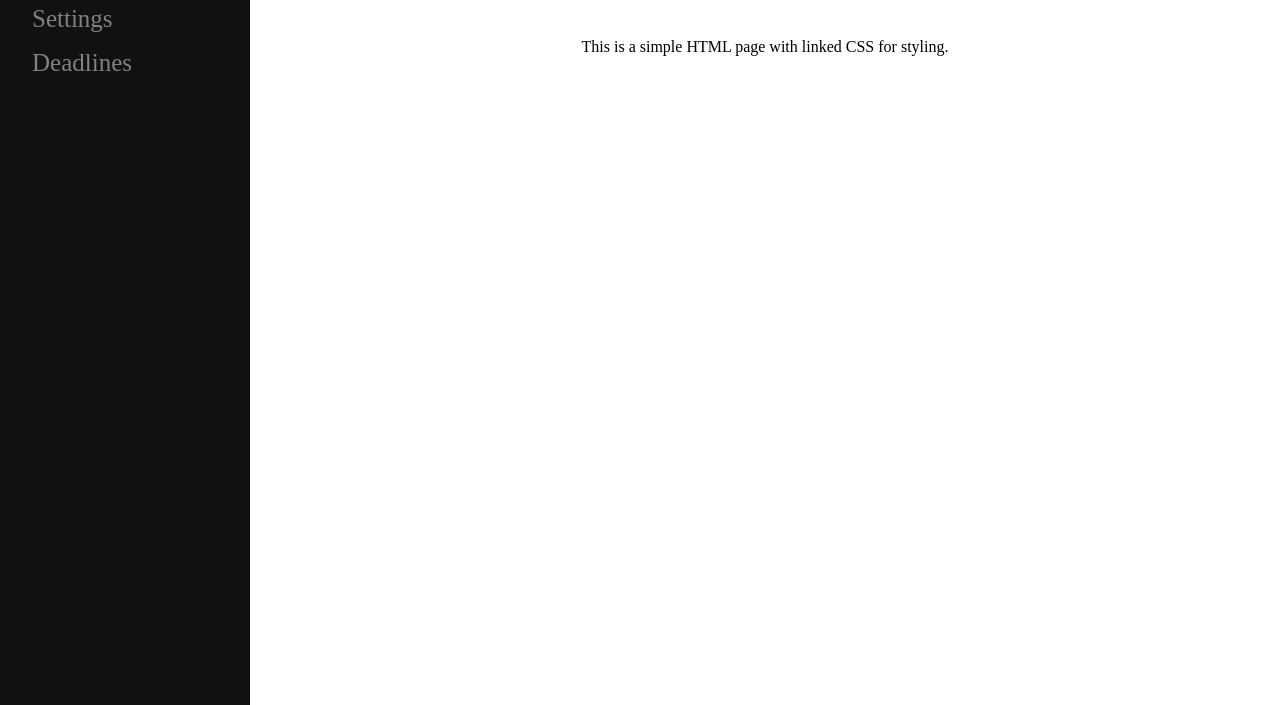
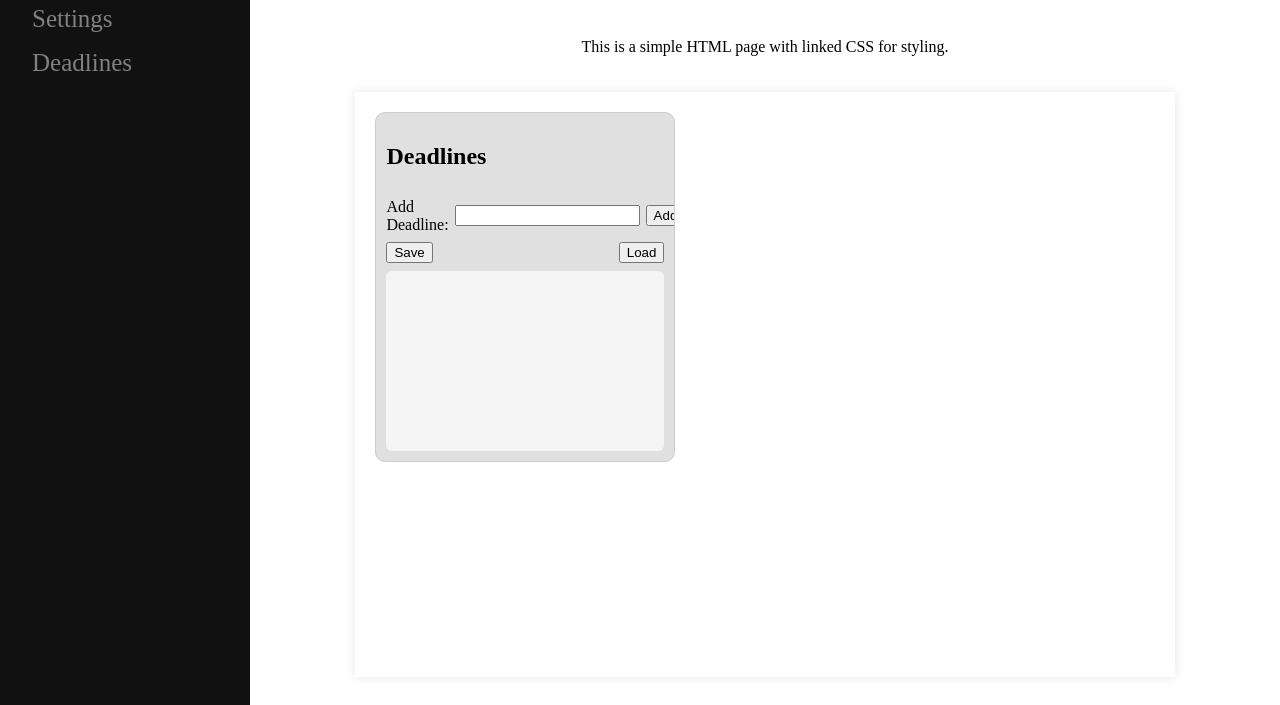
Before and after one commit to AshleySantana/HCDD411-FullStack-Activity, a plain HTML site: page index.html in a window 1280 px wide. Shown: the part 151-856 px from the top of the page. Drawn offline with Linux system fonts and the light colour scheme; no server answers.

Commit message:
Chris 5: Updates Dashboard

```diff
--- a/index.html
+++ b/index.html
@@ -23,6 +23,27 @@
     <div id="main" class="container">
       <h1 class="welcomeBanner">Welcome to Your MUSEuem</h1>
       <p>This is a simple HTML page with linked CSS for styling.</p>
+    <div class="dashboard">
+        <!-- This is showing where the Exbit Progress will go and Deadline -->
+         <div class="deadlineCard">
+    <div class="dlTop">
+      <h2>Deadlines</h2>
+      <div class="inputBar">
+        <label for="module">Add Deadline:</label>
+        <input type="text" id="module" />
+        <button id="btn_add" class="tufte-button">Add!</button>
+      </div>
+      <div class="buttonBar">
+        <button id="btn_save" class="tufte-button">Save</button>
+        <button id="btn_load" class="tufte-button">Load</button>
+      </div>
+    </div>
+    <div class="dlList">
+      <ul id="modules"></ul>
+    </div>
+  </div>
+</div>
+      </div>
 
     </div>
 
```
Also changed, not shown: deadline.html (+4 -0 lines).
